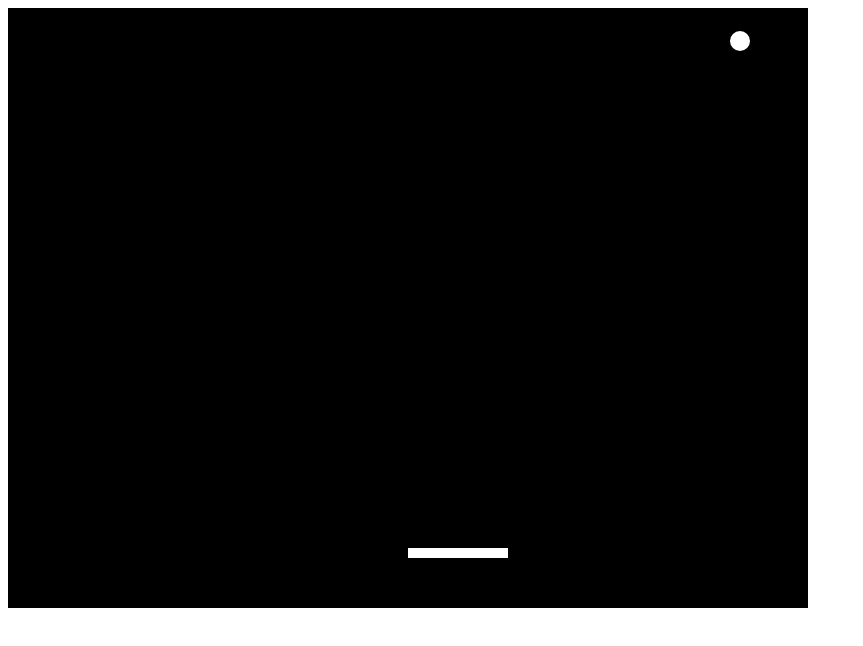
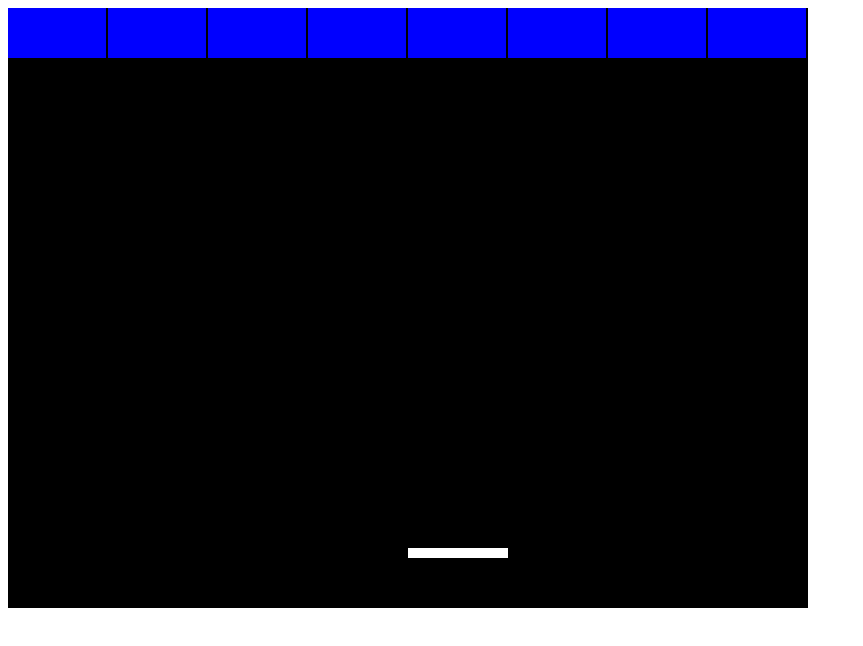
Before and after one commit to ripa1995/js-game, a plain HTML site: page ball-brick/game.html in a window 1280 px wide. Shown: the whole page, without its empty margins (0-863 px from the left). Drawn offline with Linux system fonts and the light colour scheme.

Commit message:
feat: row of bricks

```diff
--- a/ball-brick/game.html
+++ b/ball-brick/game.html
@@ -1,5 +1,6 @@
 <!DOCTYPE html>
 <html lang="en">
+
 <head>
     <meta content="text/html;charset=utf-8" http-equiv="Content-Type">
     <meta content="utf-8" http-equiv="encoding">
@@ -9,6 +10,7 @@
 
 <script>
     var canvas, canvasContext;
+    var mouseX, mouseY;
 
     var ballX = 75;
     var ballY = 75;
@@ -21,24 +23,32 @@
 
     var paddleX = 400;
 
+    const BRICK_W = 100;
+    const BRICK_H = 50;
+    const BRICK_COUNT = 8;
+
+    var brickGrid = new Array(BRICK_COUNT);
+
     function updateMousePos(evt) {
         var rect = canvas.getBoundingClientRect();
         var root = document.documentElement;
 
-            var mouseX = evt.clientX - rect.left - root.scrollLeft;
-            //var mouseY = evt.clientY - rect.top - root.scrollTop;
+        mouseX = evt.clientX - rect.left - root.scrollLeft;
+        mouseY = evt.clientY - rect.top - root.scrollTop;
 
-            paddleX = mouseX - PADDLE_WIDTH/2;
+        paddleX = mouseX - PADDLE_WIDTH / 2;
     }
 
-        window.onload = function() {
+    window.onload = function () {
         canvas = document.getElementById("gameCanvas");
         canvasContext = canvas.getContext("2d");
 
         var framesPerSecond = 30;
-            setInterval(updateAll, 1000/framesPerSecond);
+        setInterval(updateAll, 1000 / framesPerSecond);
 
         canvas.addEventListener("mousemove", updateMousePos)
+
+        brickReset()
     }
 
     function updateAll() {
@@ -47,28 +57,34 @@
     }
 
     function ballReset() {
-            ballX = canvas.width/2;
-            ballY = canvas.height/2
+        ballX = canvas.width / 2;
+        ballY = canvas.height / 2
     }
 
-        function moveAll(){
-            ballX+=ballSpeedX
-            ballY+=ballSpeedY
+    function brickReset() {
+        for(var i=0;i<BRICK_COUNT;i++){
+            brickGrid[i]=true;
+        }
+    }
 
-            if (ballX>canvas.width){ //right
+    function moveAll() {
+        ballX += ballSpeedX
+        ballY += ballSpeedY
+
+        if (ballX > canvas.width) { //right
             ballSpeedX = -ballSpeedX
         }
-            if (ballX<0){ //left
+        if (ballX < 0) { //left
             ballSpeedX = -ballSpeedX
         }
-            if (ballY<0){ //top
+        if (ballY < 0) { //top
             ballSpeedY = -ballSpeedY
         }
-            if (ballY>canvas.height){ //bottom
+        if (ballY > canvas.height) { //bottom
             ballReset()
         }
 
-            var paddleTopEdgeY = canvas.height-PADDLE_DIST_FROM_EDGE
+        var paddleTopEdgeY = canvas.height - PADDLE_DIST_FROM_EDGE
         var paddleBottomEdgeY = paddleTopEdgeY + PADDLE_THICKNESS
         var paddleLeftEdgeX = paddleX
         var paddleRightEdgeX = paddleLeftEdgeX + PADDLE_WIDTH
@@ -80,32 +96,50 @@
 
             ballSpeedY = -ballSpeedY
 
-                var centerOfPaddleX = paddleX + PADDLE_WIDTH/2
+            var centerOfPaddleX = paddleX + PADDLE_WIDTH / 2
             var ballDistFromPaddleCenterX = ballX - centerOfPaddleX
             ballSpeedX = ballDistFromPaddleCenterX * 0.35
         }
     }
 
+    function drawBricks() {
+        for(var i=0;i<BRICK_COUNT;i++) {
+            if (brickGrid[i]) {
+                colorRect(BRICK_W*i, 0, BRICK_W - 2, BRICK_H, "blue")
+            }
+        }
+    }
+
     function drawAll() {
         //background
-            colorRect(0,0,canvas.width,canvas.height,"black");
+        colorRect(0, 0, canvas.width, canvas.height, "black");
         //ball
-            colorCircle(ballX,ballY,10,"white");
+        colorCircle(ballX, ballY, 10, "white");
         //paddle
-            colorRect(paddleX, canvas.height-PADDLE_DIST_FROM_EDGE, PADDLE_WIDTH, PADDLE_THICKNESS, "white")
+        colorRect(paddleX, canvas.height - PADDLE_DIST_FROM_EDGE, PADDLE_WIDTH, PADDLE_THICKNESS, "white")
+
+        drawBricks()
+
+        colorText(mouseX + "," + mouseY, mouseX, mouseY, "yellow")
     }
 
-        function colorRect(topLeftX,topLeftY, boxWidth,boxHeight, fillColor) {
+    function colorRect(topLeftX, topLeftY, boxWidth, boxHeight, fillColor) {
         canvasContext.fillStyle = fillColor;
-            canvasContext.fillRect(topLeftX,topLeftY, boxWidth,boxHeight)
+        canvasContext.fillRect(topLeftX, topLeftY, boxWidth, boxHeight)
     }
 
-        function colorCircle(centerX,centerY, radius, fillColor) {
+    function colorCircle(centerX, centerY, radius, fillColor) {
         canvasContext.fillStyle = fillColor;
         canvasContext.beginPath();
-            canvasContext.arc(centerX,centerY,radius,0,Math.PI*2,true);
+        canvasContext.arc(centerX, centerY, radius, 0, Math.PI * 2, true);
         canvasContext.fill();
     }
 
+    function colorText(showWords, textX, textY, fillColor) {
+        canvasContext.fillStyle = fillColor;
+        canvasContext.fillText(showWords, textX, textY)
+    }
+
 </script>
+
 </html>
```
Lines whose indentation alone changed are shown as unchanged.
